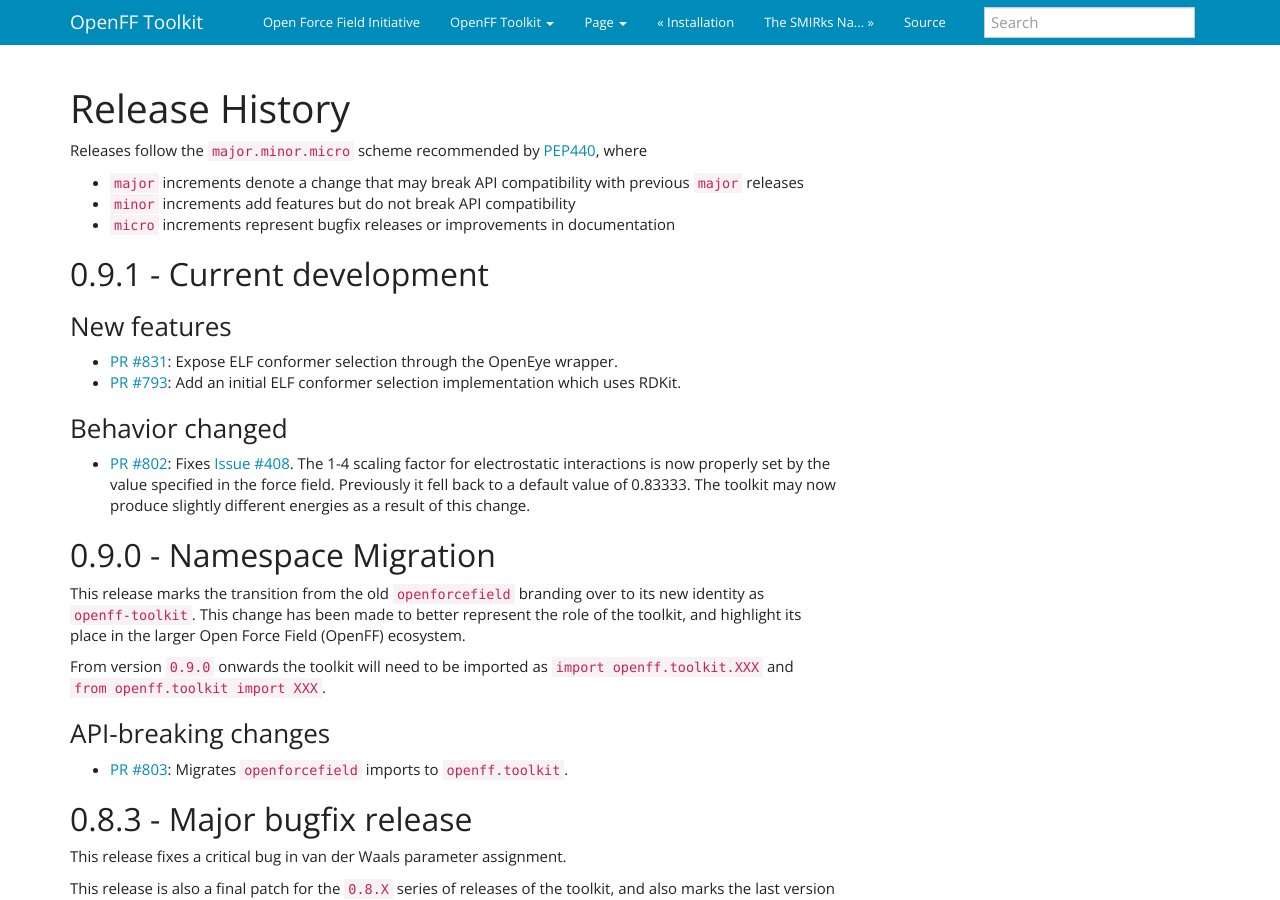
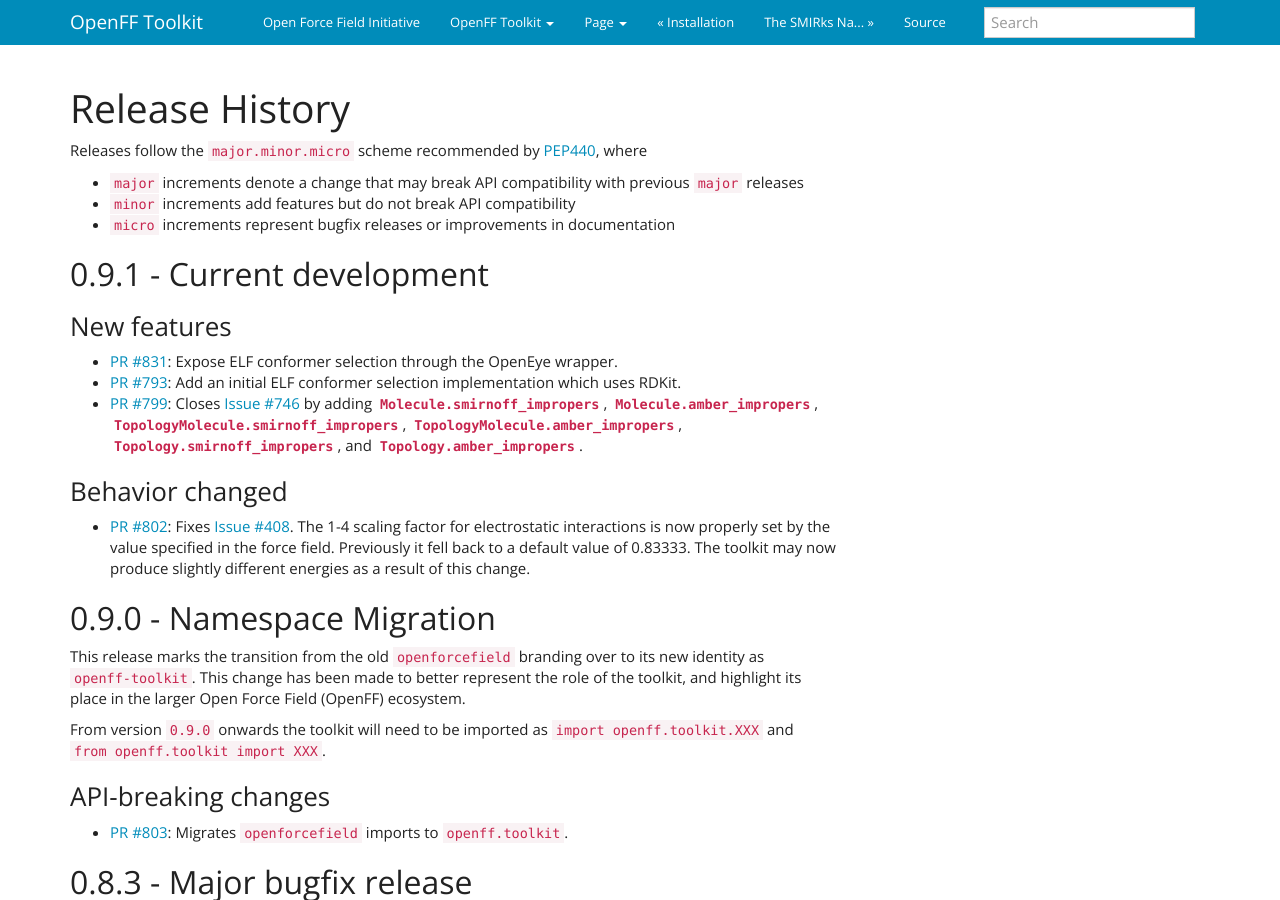
Before and after one commit to openforcefield/openff-toolkit, a Sphinx documentation site: the page built from docs/releasehistory.rst, in a window 1280 px wide and 900 px high. Built offline with Sphinx 7.4.7, drawn with Linux system fonts in a browser that asks for light colours.

Commit message:
update relesehistory and fix some docs stuff

```diff
--- a/docs/releasehistory.rst
+++ b/docs/releasehistory.rst
@@ -16,6 +16,14 @@
   OpenEye wrapper.
 - `PR #793 <https://github.com/openforcefield/openforcefield/pull/793>`_: Add an initial ELF conformer selection
   implementation which uses RDKit.
+- `PR #799 <https://github.com/openforcefield/openforcefield/pull/799>`_: Closes
+  `Issue #746 <https://github.com/openforcefield/openforcefield/issues/746>`_ by adding
+  :py:meth:`Molecule.smirnoff_impropers <openff.toolkit.topology.FrozenMolecule.smirnoff_impropers>`,
+  :py:meth:`Molecule.amber_impropers <openff.toolkit.topology.FrozenMolecule.amber_impropers>`,
+  :py:meth:`TopologyMolecule.smirnoff_impropers <openff.toolkit.topology.TopologyMolecule.smirnoff_impropers>`,
+  :py:meth:`TopologyMolecule.amber_impropers <openff.toolkit.topology.TopologyMolecule.amber_impropers>`,
+  :py:meth:`Topology.smirnoff_impropers <openff.toolkit.topology.Topology.smirnoff_impropers>`, and
+  :py:meth:`Topology.amber_impropers <openff.toolkit.topology.Topology.amber_impropers>`.
 
 Behavior changed
 """"""""
```
Also changed, not shown: 3 other files.
